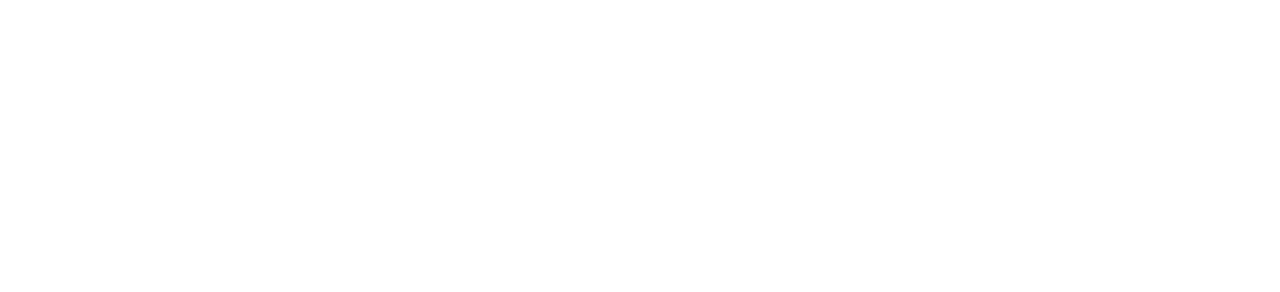
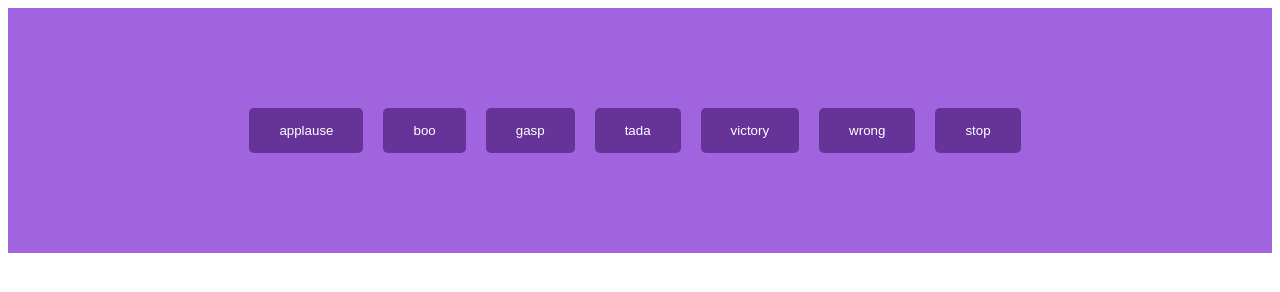
Before and after one commit to acciojob/Soundbar-debasisnayak12, a website: page main.html in a window 1280 px wide. Drawn offline with Linux system fonts and the light colour scheme.

Commit message:
created a submission

```diff
--- a/main.html
+++ b/main.html
@@ -8,6 +8,16 @@
 
 <body>
 	<!-- the entire body must be written by student -->
+	<div id="buttons">
+		<button class="btn" data-sound="applause">applause</button>
+		<button class="btn" data-sound="boo">boo</button>
+		<button class="btn" data-sound="gasp">gasp</button>
+		<button class="btn" data-sound="tada">tada</button>
+		<button class="btn" data-sound="victory">victory</button>
+		<button class="btn" data-sound="wrong">wrong</button>
+		<button class="stop">stop</button>
+	</div>
+	<audio id="audio"></audio>
     <script type="text/javascript" src="./script.js">
 </script>
 
--- a/script.js
+++ b/script.js
@@ -1 +1,18 @@
 //your JS code here. If required.
+const btn = document.querySelectorAll(".btn");
+const stop = document.querySelector(".stop");
+const audio = document.querySelector("#audio");
+
+btn.forEach((button) => {
+	button.addEventListener('click', () => {
+		const soundName = button.dataset.sound;
+		const soundPath = `sounds/${soundName}.mp3`;
+		audio.src = soundPath;
+		audio.play();
+	});
+});
+
+stop.addEventListener('click', () => {
+	audio.pause();
+	audio.src='';
+});
--- a/styles.css
+++ b/styles.css
@@ -1 +1,17 @@
 /*  your css code here. If applicable */
+#buttons{
+	background:#a164df;
+	padding:100px 20px 100px 10px;
+	display:flex;
+	flex-wrap:wrap;
+	justify-content:center;
+	gap:20px;
+}
+button{
+	padding:15px 30px;
+	border:none;
+	background:#663399;
+	color:#fff;
+	border-radius:5px;
+	cursor:pointer;
+}
```
